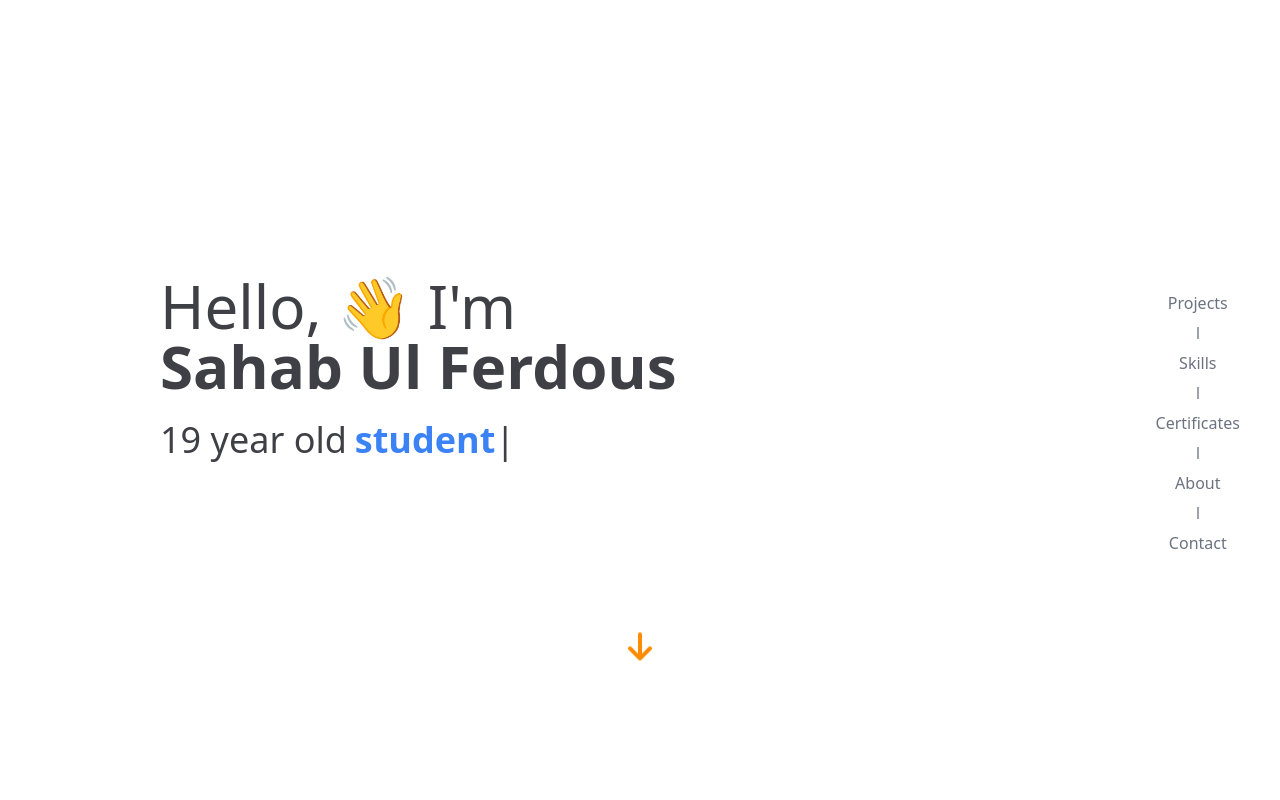
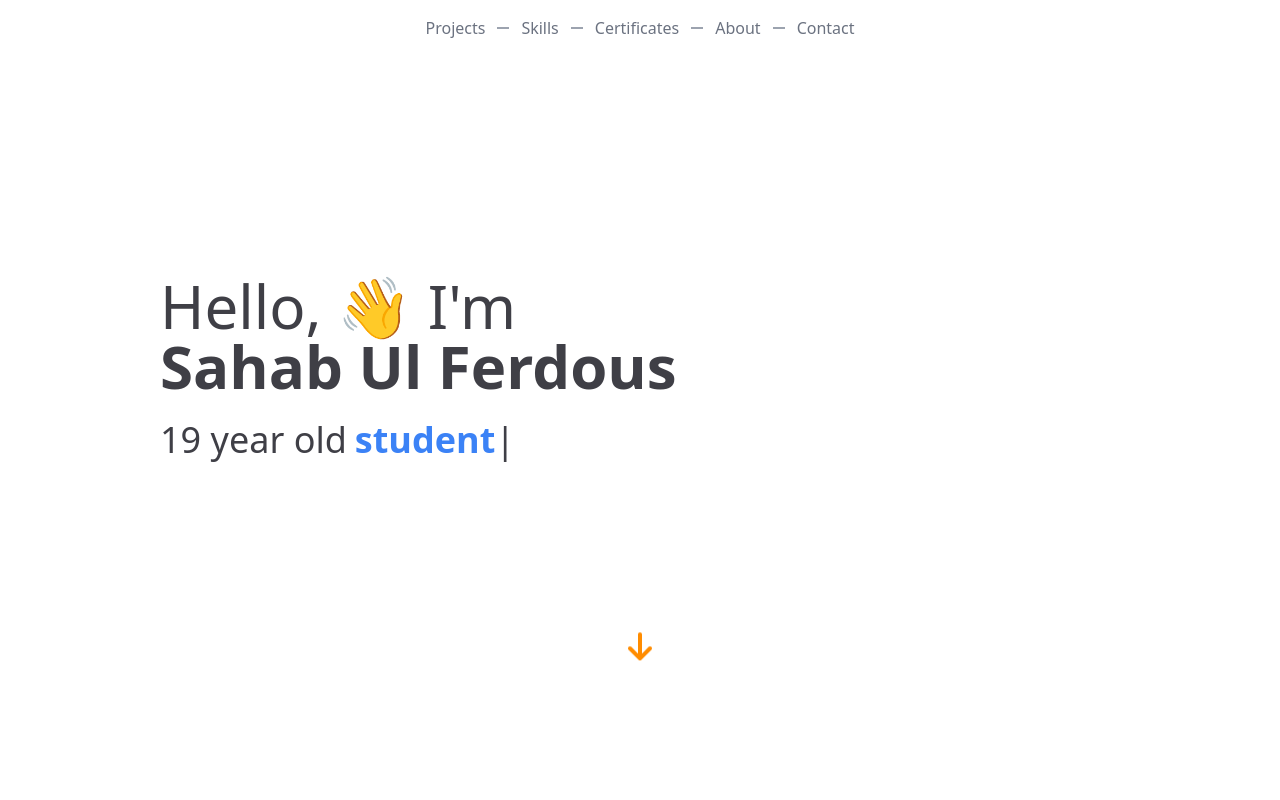
Before and after one commit to FPLCodes/Personal-portfolio, a Next.js app: page / in a window 1280 px wide. Shown: the top 800 px of the page. Built offline with nearby package versions, Linux system fonts and the light colour scheme.

Commit message:
Changed sidebar to topbar

```diff
--- a/pages/index.tsx
+++ b/pages/index.tsx
@@ -23,7 +23,7 @@ const Home: NextPage = () => {
           document.documentElement.scrollTop || document.body.scrollTop;
 
         for (let i = 0; i < sections.length; i++) {
-          let sectionTop = sections[i].offsetTop - 400; // top position of the current section element - 400 pixels
+          let sectionTop = sections[i].offsetTop - 150; // top position of the current section element - 150 pixels
           let sectionBottom = sectionTop + sections[i].offsetHeight; // top position of the current section element + its height
 
           if (scrollPos >= sectionTop && scrollPos <= sectionBottom) {
@@ -59,11 +59,11 @@ const Home: NextPage = () => {
       </Head>
       <Script id="kwes" src="https://kwesforms.com/v2/kwes-script.js" />
 
-      <main className="flex w-full flex-1 flex-col items-center justify-center px-2 sm:px-10 md:px-20 xl:px-40 2xl:px-52 text-left">
-        <nav className="fixed right-10 top-1/3 mt-6 h-screen invisible xl:visible">
-          <ul className="flex flex-col text-center text-gray-500 font-light space-y-3">
+      <main className="flex w-full flex-1 flex-col items-center justify-center px-2 sm:px-10 md:px-20 xl:px-40 2xl:px-52">
+        <nav className="fixed m-1/2 top-0 mt-4 z-50 invisible sm:visible">
+          <ul className="flex flex-row text-center text-gray-500 font-light space-x-3">
             <li
-              data-aos="fade-up"
+              data-aos="fade-right"
               data-aos-duration="500"
               data-aos-once="true"
               data-aos-delay="100"
@@ -72,15 +72,15 @@ const Home: NextPage = () => {
               Projects
             </li>
             <div
-              data-aos="fade-up"
+              data-aos="fade-right"
               data-aos-duration="500"
               data-aos-once="true"
               data-aos-delay="200"
-              className="h-3 w-0.5 bg-gray-400 self-center"
+              className="h-0.5 w-3 bg-gray-400 self-center"
             />
 
             <li
-              data-aos="fade-up"
+              data-aos="fade-right"
               data-aos-duration="500"
               data-aos-once="true"
               data-aos-delay="300"
@@ -89,15 +89,15 @@ const Home: NextPage = () => {
               Skills
             </li>
             <div
-              data-aos="fade-up"
+              data-aos="fade-right"
               data-aos-duration="500"
               data-aos-once="true"
               data-aos-delay="400"
-              className="h-3 w-0.5 bg-gray-400 self-center"
+              className="h-0.5 w-3 bg-gray-400 self-center"
             />
 
             <li
-              data-aos="fade-up"
+              data-aos="fade-right"
               data-aos-duration="500"
               data-aos-once="true"
               data-aos-delay="500"
@@ -106,15 +106,15 @@ const Home: NextPage = () => {
               Certificates
             </li>
             <div
-              data-aos="fade-up"
+              data-aos="fade-right"
               data-aos-duration="500"
               data-aos-once="true"
               data-aos-delay="600"
-              className="h-3 w-0.5 bg-gray-400 self-center"
+              className="h-0.5 w-3 bg-gray-400 self-center"
             />
 
             <li
-              data-aos="fade-up"
+              data-aos="fade-right"
               data-aos-duration="500"
               data-aos-once="true"
               data-aos-delay="700"
@@ -123,15 +123,15 @@ const Home: NextPage = () => {
               About
             </li>
             <div
-              data-aos="fade-up"
+              data-aos="fade-right"
               data-aos-duration="500"
               data-aos-once="true"
               data-aos-delay="800"
-              className="h-3 w-0.5 bg-gray-400 self-center"
+              className="h-0.5 w-3 bg-gray-400 self-center"
             />
 
             <li
-              data-aos="fade-up"
+              data-aos="fade-right"
               data-aos-duration="500"
               data-aos-once="true"
               data-aos-delay="900"
```
